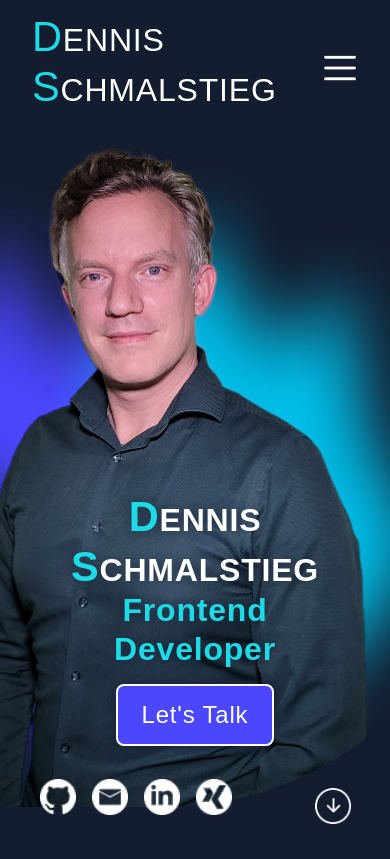
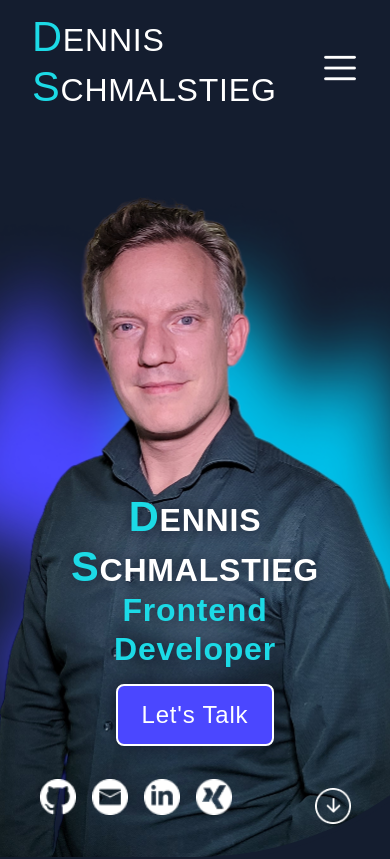
Before and after one commit to felianfilian/portfolio, an Angular app: page / in a window 390 px wide. Shown: the top 859 px of the page. Built offline with nearby package versions, Linux system fonts and the light colour scheme.

Commit message:
hero img update

```diff
--- a/src/app/section01-hero/section01-hero.component.scss
+++ b/src/app/section01-hero/section01-hero.component.scss
@@ -96,6 +96,10 @@
     width: 400px;
     filter: drop-shadow(0 0 8px $bg01);
   }
+
+  .hero-image {
+    margin-top: 50px;
+  }
 }
 
 @media (max-width: 768px) {
@@ -116,6 +120,11 @@
     padding: 24px;
     text-align: center;
   }
+  .hero-image {
+    display: flex;
+    justify-content: center;
+    width: 100%;
+  }
   .img-profile {
     width: auto;
   }
@@ -134,7 +143,7 @@
 @media (max-width: 450px) {
   .img-profile {
     margin-top: 5vh;
-    margin-left: -200px;
+    margin-left: 0;
   }
 
   .social-buttons {
```
